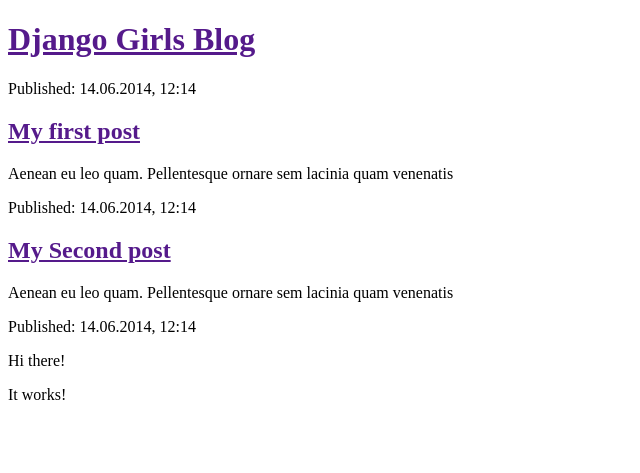
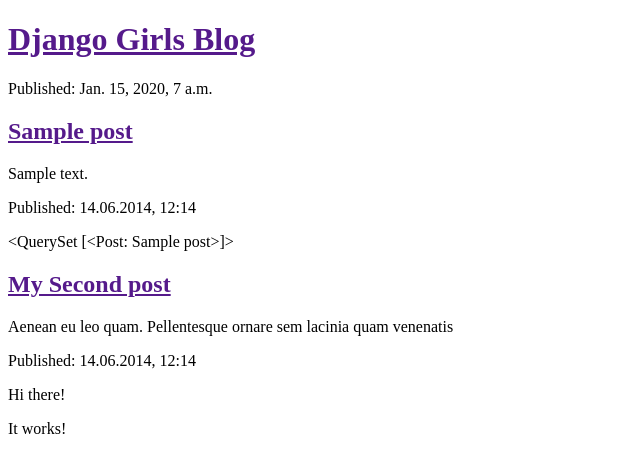
Before and after one commit to vpsa23/mi-first-blog, a Django app: template blog/templates/blog/post_list.html in a window 1280 px wide. Shown: the top 473 px of the page, without its empty margins (0-640 px from the left). Run offline with Django 3.2, Linux system fonts and the light colour scheme; the template is opened without the code that fills it: values that come from a table or form of the project are taken from there, others are empty; tables that the repository leaves empty hold one stand-in row (values such as "Sample post").

Commit message:
Modified templates to display posts from database

```diff
--- a/blog/templates/blog/post_list.html
+++ b/blog/templates/blog/post_list.html
@@ -8,14 +8,16 @@
        <h1><a href="">Django Girls Blog</a></h1>
     </div>
 
+{% for post in posts %}
     <div>
-    	<p>Published:  14.06.2014, 12:14</p>
-    	<h2><a href="">My first post</a></h2>
-    	<p>Aenean eu leo quam. Pellentesque ornare sem lacinia quam venenatis</p>
+    	<p>Published: {{ post.published_date }}</p>
+    	<h2><a href="">{{ post.title }}</a></h2>
+    	<p>{{ post.text|linebreaksbr }}</p>
     	<p> Published:  14.06.2014,  12:14</p>
     </div>
+{% endfor %}
 
-        <div>
+        {{ posts }}
     	<h2><a href="">My Second post</a></h2>
     	<p>Aenean eu leo quam. Pellentesque ornare sem lacinia quam venenatis</p>
     	<p> Published:  14.06.2014,  12:14</p>
--- a/blog/views.py
+++ b/blog/views.py
@@ -1,4 +1,7 @@
 from django.shortcuts import render
+from django.utils import timezone
+from .models import Post
 
 def post_list(request):
-	return render(request, 'blog/post_list.html', {})
+	posts = Post.objects.filter(published_date__lte=timezone.now()).order_by('published_date')
+	return render(request, 'blog/post_list.html', {'posts': posts})
```
Also changed, not shown: blog/models.py (+5 -5 lines).
